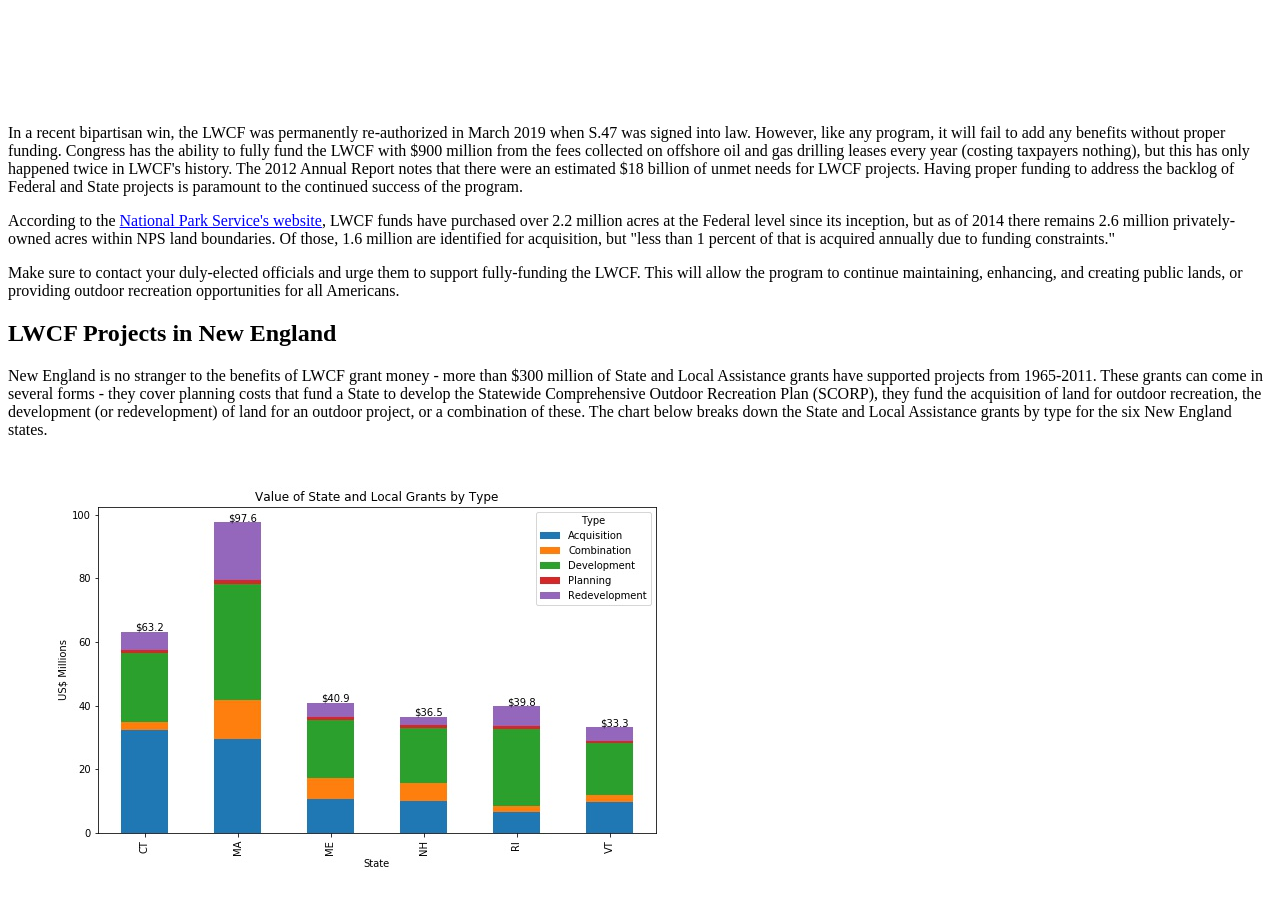
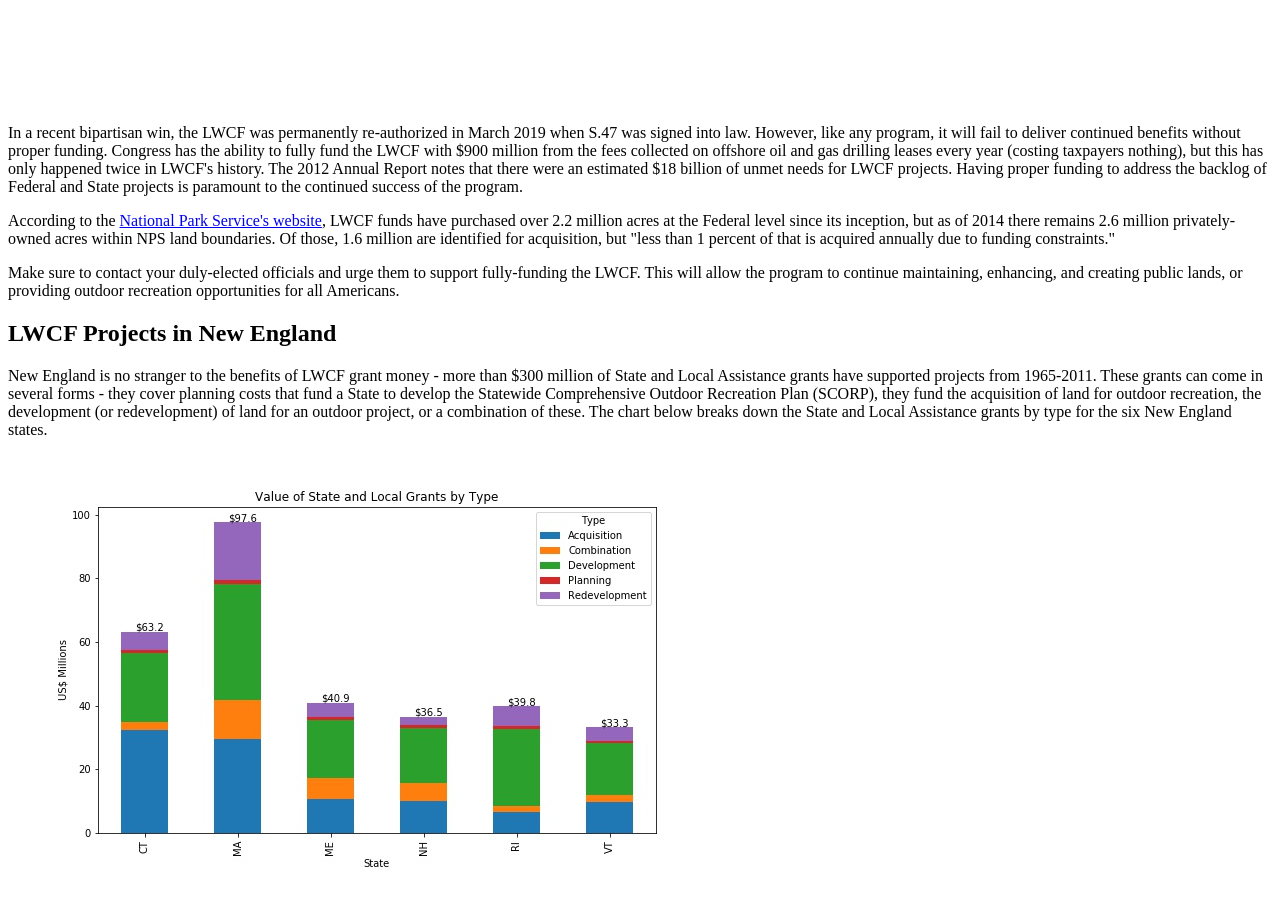
Before and after one commit to HKuz/DataScienceForConservation_LWCF, a plain HTML site: page index.html in a window 1280 px wide. Shown: the part 1100-2004 px from the top of the page. Drawn offline with nearby package versions, Linux system fonts and the light colour scheme; no server answers.

Commit message:
feat: article text edits

```diff
--- a/index.html
+++ b/index.html
@@ -41,7 +41,7 @@
         <div id="map"></div>
       </figure>
 
-      <p>In a recent bipartisan win, the LWCF was permanently re-authorized in March 2019 when S.47 was signed into law. However, like any program, it will fail to add any benefits without proper funding. Congress has the ability to fully fund the LWCF with $900 million from the fees collected on offshore oil and gas drilling leases every year (costing taxpayers nothing), but this has only happened twice in LWCF&#39;s history. The 2012 Annual Report notes that there were an estimated $18 billion of unmet needs for LWCF projects. Having proper funding to address the backlog of Federal and State projects is paramount to the continued success of the program.</p>
+      <p>In a recent bipartisan win, the LWCF was permanently re-authorized in March 2019 when S.47 was signed into law. However, like any program, it will fail to deliver continued benefits without proper funding. Congress has the ability to fully fund the LWCF with $900 million from the fees collected on offshore oil and gas drilling leases every year (costing taxpayers nothing), but this has only happened twice in LWCF&#39;s history. The 2012 Annual Report notes that there were an estimated $18 billion of unmet needs for LWCF projects. Having proper funding to address the backlog of Federal and State projects is paramount to the continued success of the program.</p>
 
       <p>According to the <a href="https://www.nps.gov/subjects/lwcf/land-acquisition-status.htm" target="_blank">National Park Service&#39;s website</a>, LWCF funds have purchased over 2.2 million acres at the Federal level since its inception, but as of 2014 there remains 2.6 million privately-owned acres within NPS land boundaries. Of those, 1.6 million are identified for acquisition, but &quot;less than 1 percent of that is acquired annually due to funding constraints.&quot;</p>
 
```
